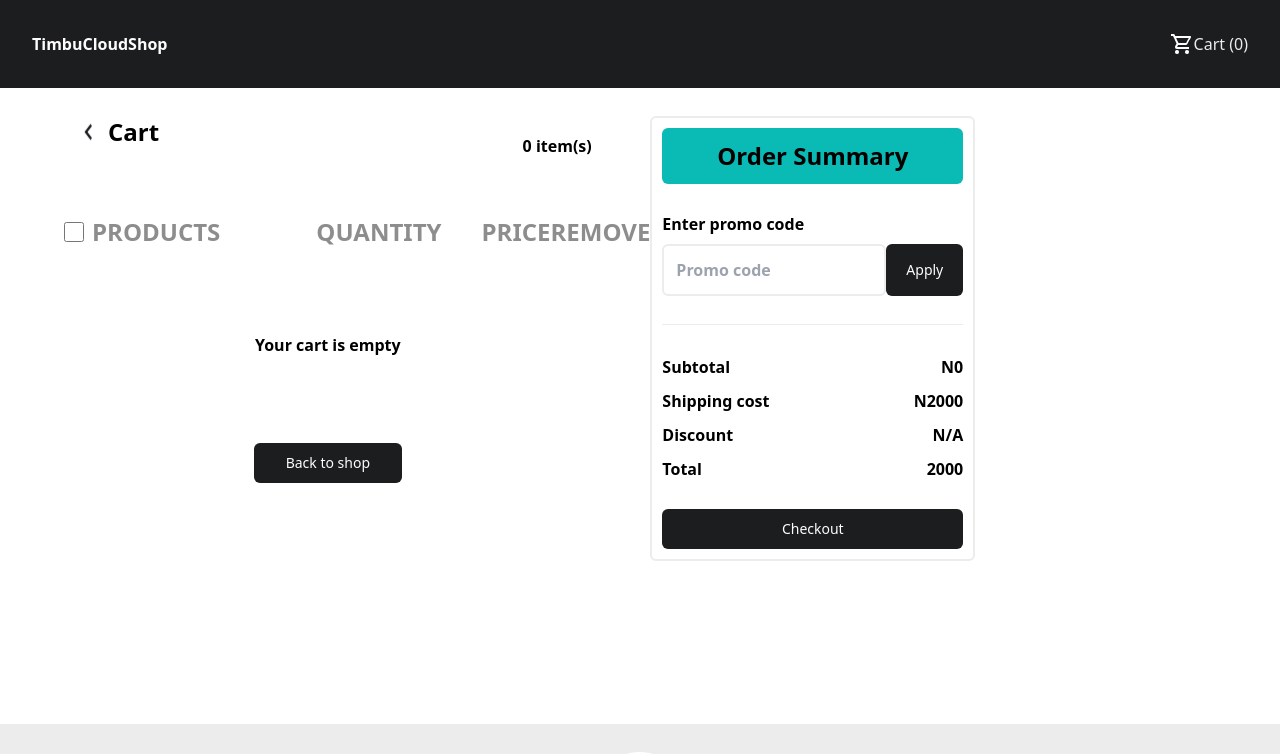
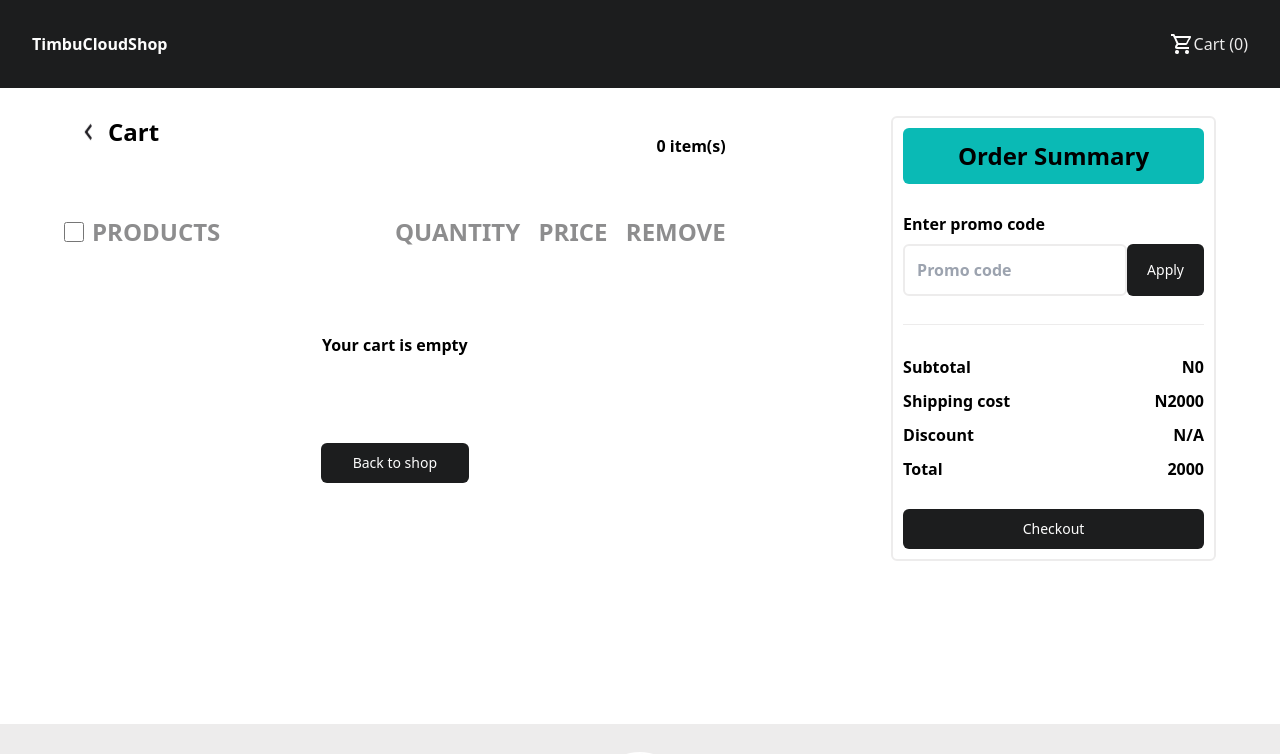
Before and after one commit to mishaelcodes/timbu-cloud-shop, a React (Vite) app: page /cart in a window 1280 px wide. Shown: the top 754 px of the page. Built offline with nearby package versions, Linux system fonts and the light colour scheme.

Commit message:
bug fixes

```diff
--- a/src/pages/cart.tsx
+++ b/src/pages/cart.tsx
@@ -56,9 +56,9 @@ const CartComponent = () => {
     <>
       <Header />
       <div className="w-[90%] mx-auto mb-5 font-semibold min-h-[50vh] lg:min-h-[60vh] lg:flex">
-        <div className="md:flex items-start justify-between">
+        <div className="md:flex items-start lg:w-[90%] justify-between">
           {/* cart section */}
-          <div className="md:w-[50%] lg:w-[90%] items-center justify-between">
+          <div className="md:w-[50%] lg:w-[80%] items-center justify-between">
             {/* cart header */}
             <div className="flex items-center justify-between">
               {/* cart icon */}
@@ -67,12 +67,12 @@ const CartComponent = () => {
             </div>
             {/* Desktop Only */}
             <div className="hidden lg:flex items-center justify-between mt-10 -mb-5 text-[#1b1c1d80] text-base xl:text-2xl">
-              <p className="mr-12 flex items-center">
+              <p className="mr-12 flex items-center w-[40%]">
                 <input type="checkbox" className="mr-2 w-5 h-5 rounded-md" />
                 PRODUCTS
               </p>
-              <p className="ml-12">QUANTITY</p>
-              <p className="xl:ml-10">PRICE</p>
+              <p>QUANTITY</p>
+              <p>PRICE</p>
               <p>REMOVE</p>
             </div>
             <div className="mt-5">
@@ -98,7 +98,6 @@ const CartComponent = () => {
                             alt="product image"
                             className="w-[250px]"
                           />
-
                         </div>
                         <div className="lg:hidden">
                           <div className="mb-3">
@@ -148,12 +147,13 @@ const CartComponent = () => {
                             </button>
                           </div>
                           <p className="text-timbuRed font-semibold">
-                            {item.current_price[0].NGN[0]}
+                            N{item.current_price[0].NGN[0]}
                           </p>
                           <img
                             src={trash}
                             alt="delete icon"
                             className="hidden lg:block"
+                            onClick={() => handleRemoveItem(item.id)}
                           />
                         </div>
                         <button onClick={() => handleRemoveItem(item.id)}>
```
